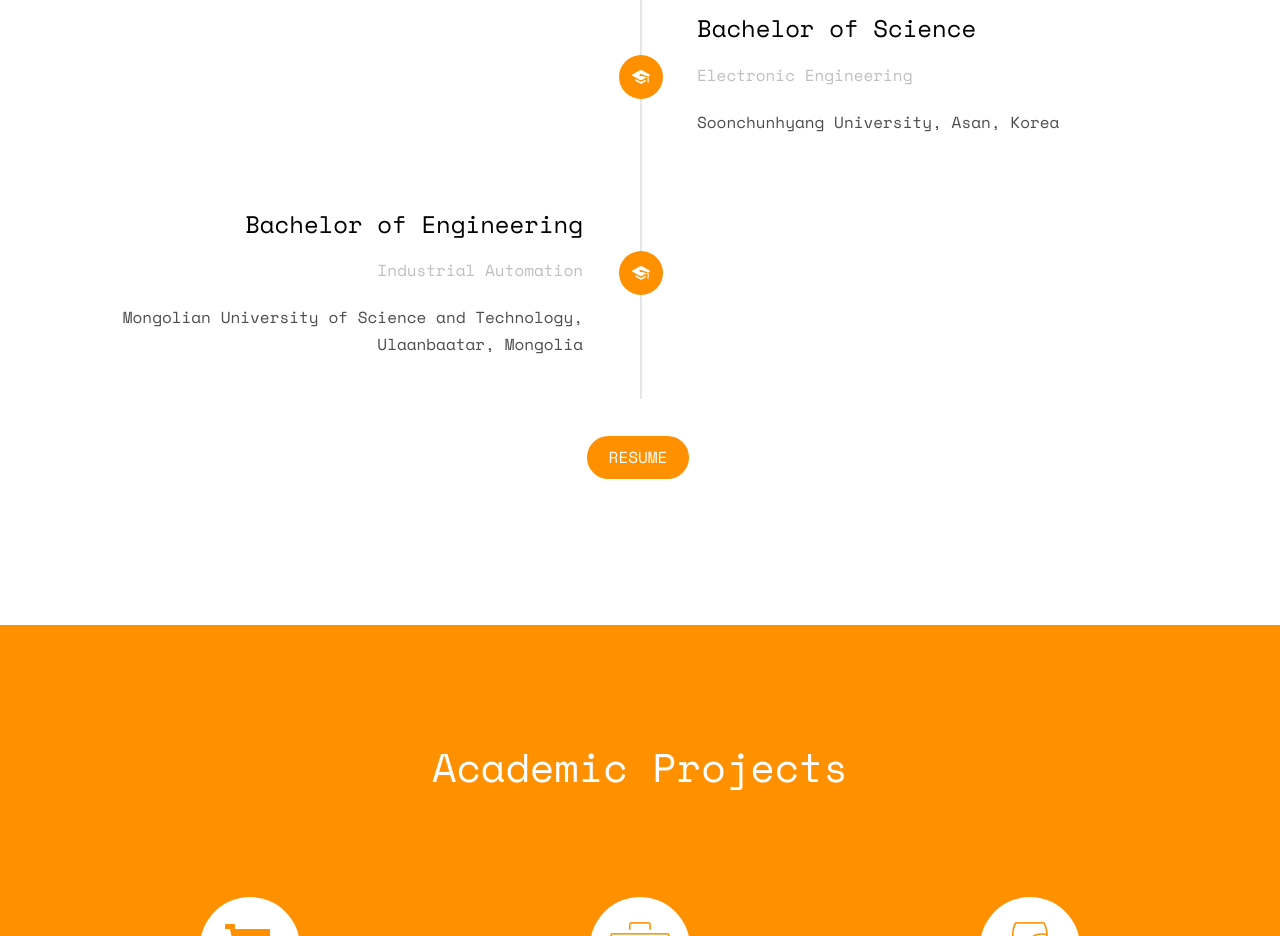
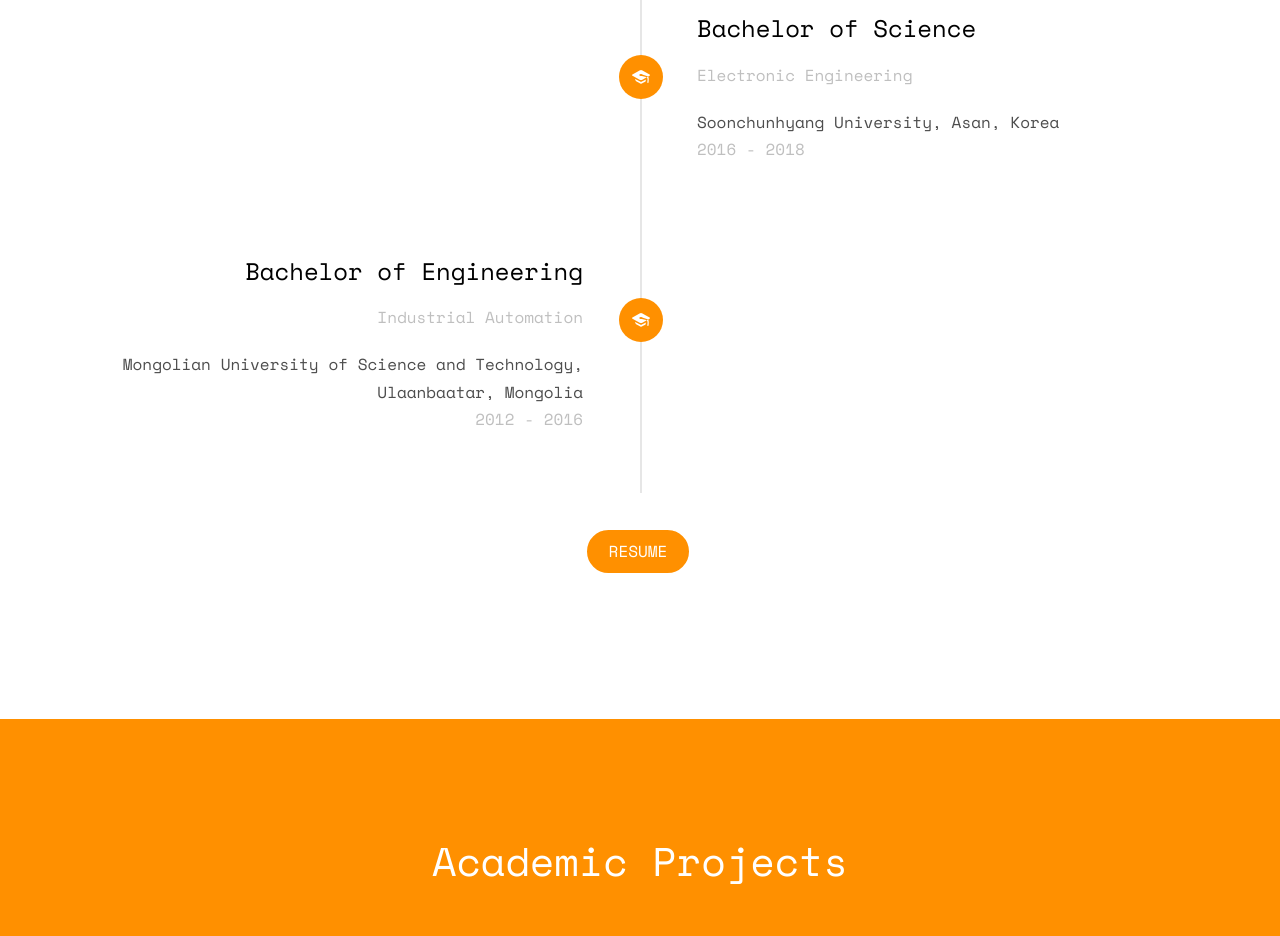
Before and after one commit to WEDNESDAYfate/cv-zaya, a plain HTML site: page index.html in a window 1280 px wide. Shown: the part 3280-4216 px from the top of the page. Drawn offline with nearby package versions, Linux system fonts and the light colour scheme; some packages are replaced by stand-ins of ours; no server answers; files whose address does not match are found by name.

Commit message:
add years of universities

```diff
--- a/index.html
+++ b/index.html
@@ -258,6 +258,7 @@
 									</div>
 									<div class="timeline-body">
 										<p>Soonchunhyang University, Asan, Korea</p>
+										<span class="company">2016 - 2018</span>
 									</div>
 								</div>
 							</li>
@@ -272,6 +273,7 @@
 									</div>
 									<div class="timeline-body">
 										<p>Mongolian University of Science and Technology, Ulaanbaatar, Mongolia</p>
+										<span class="company">2012 - 2016</span>
 									</div>
 								</div>
 							</li>
```
